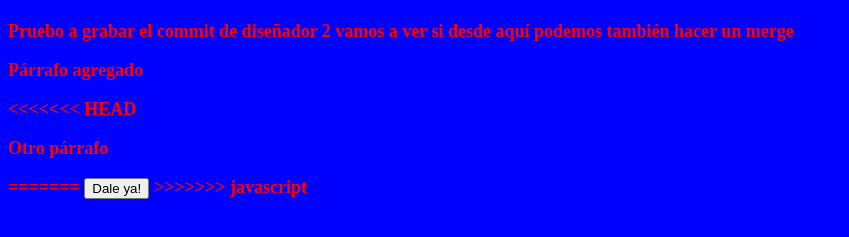
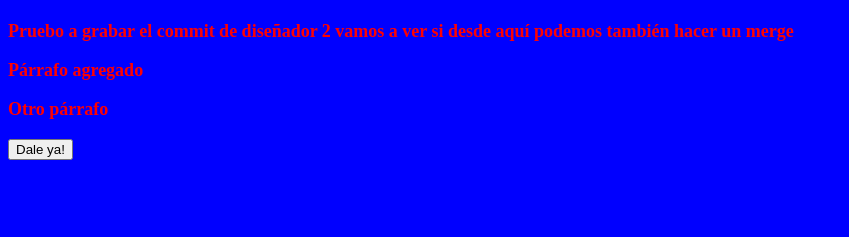
Before and after one commit to FelixJZ17/CursoGitPildoras, a plain HTML site: page index.html in a window 1280 px wide. Shown: the part 69-306 px from the top of the page, without its empty margins (0-849 px from the left). Drawn offline with Linux system fonts and the light colour scheme.

Commit message:
añado por fin el boton

```diff
--- a/index.html
+++ b/index.html
@@ -16,11 +16,9 @@
 
     <p>Párrafo agregado</p>
 
-<<<<<<< HEAD
     <p>Otro párrafo</p>
-=======
+
     <input type="button" value="Dale ya!" onclick="saludo()">
->>>>>>> javascript
 
 </body>
 
```
